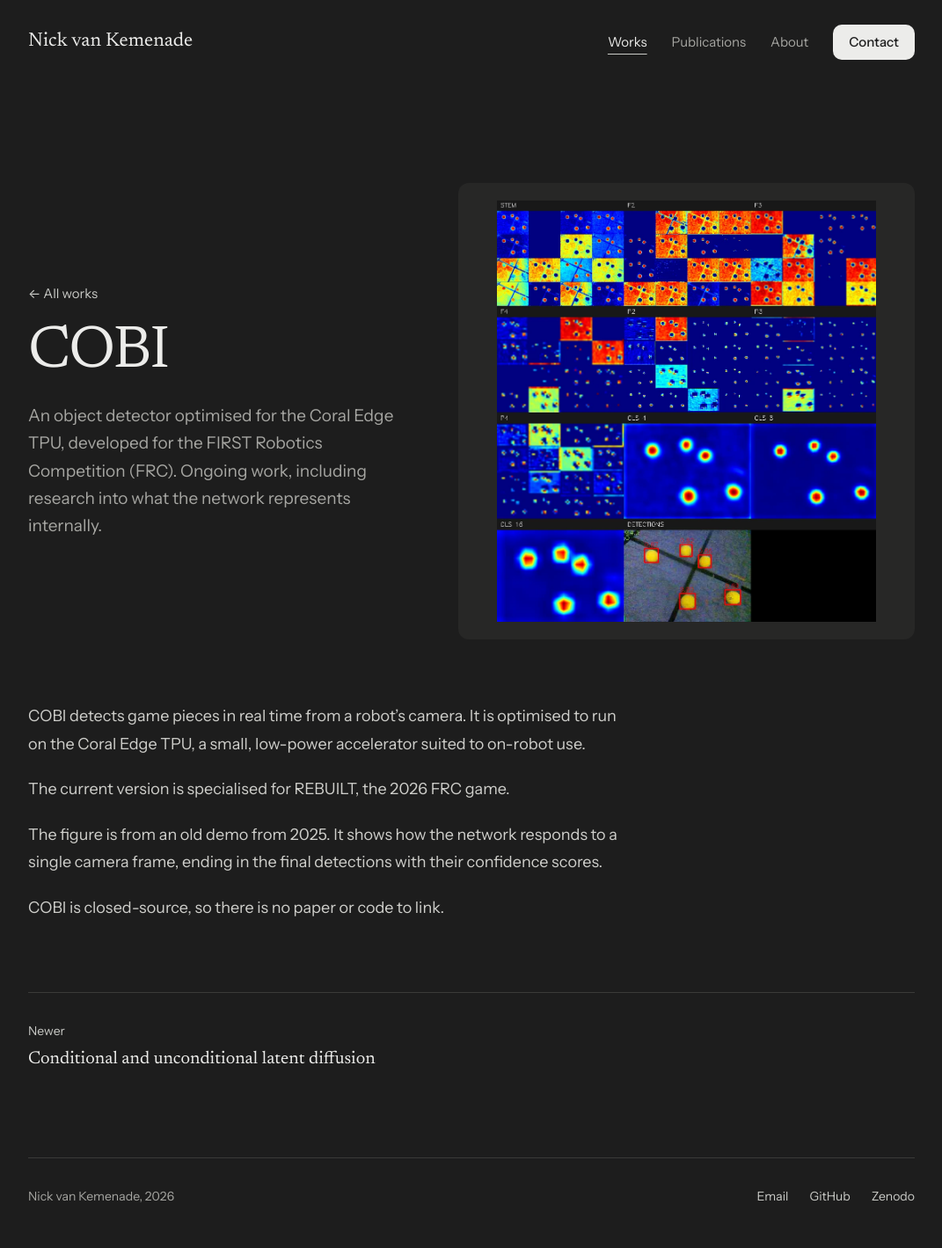
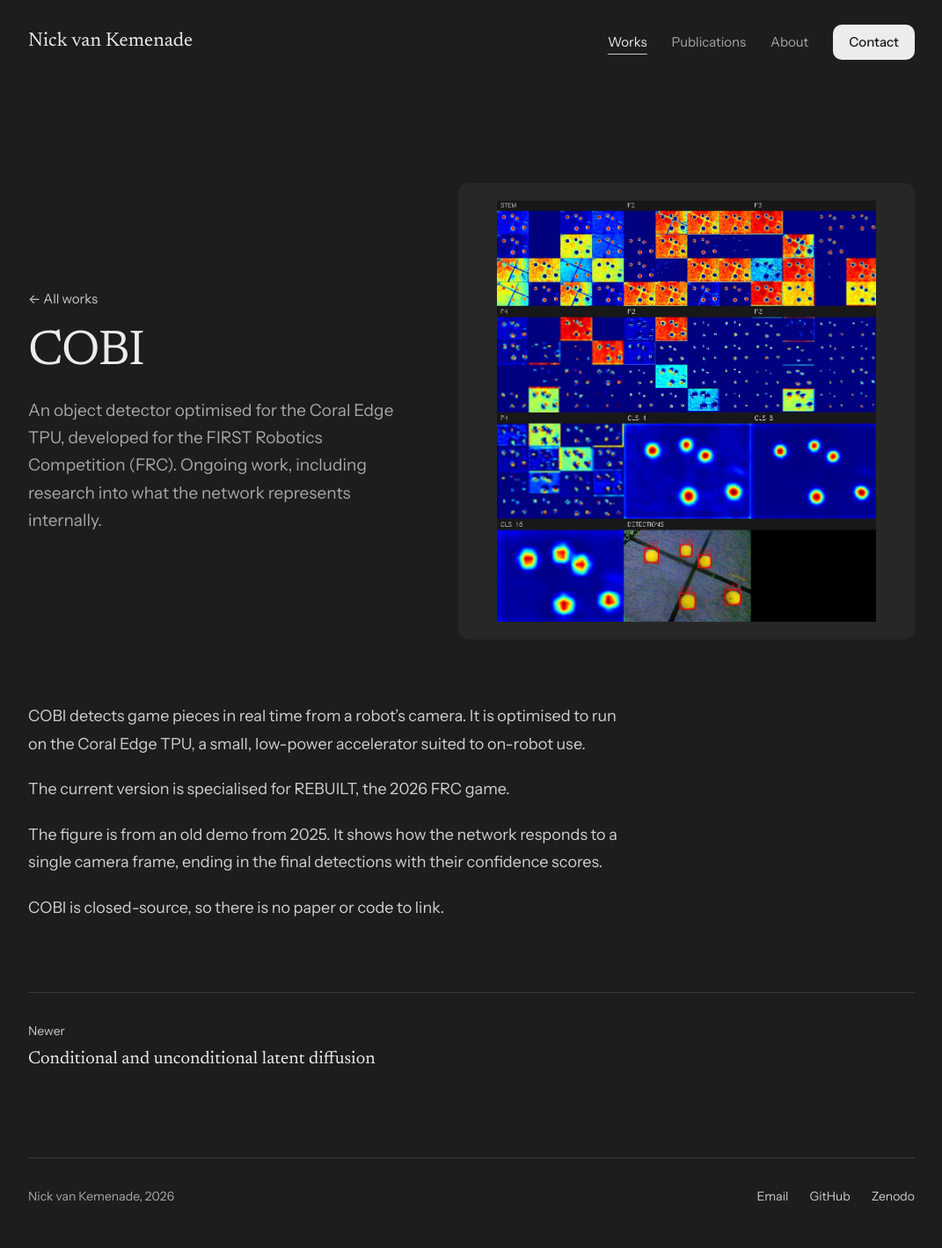
Before and after one commit to nickvankemenade-ai/nickvankemenade-ai.github.io, a Jekyll site: the page built from _works/cobi.md, in a window 1280 px wide. Shown: the whole page at 88% size, without its empty margins (104-1175 px from the left). Built offline with Jekyll 4.4.1, drawn with Linux system fonts in a browser that asks for light colours.

Commit message:
Load work page figures eagerly; smaller title beside figures
Co-Authored-By: Claude Opus 5.5 <noreply@anthropic.com>

```diff
--- a/_includes/media.html
+++ b/_includes/media.html
@@ -8,7 +8,7 @@
     {% if m.type == "video" %}
       <video src="{{ m.src | relative_url }}"{% if m.poster %} poster="{{ m.poster | relative_url }}"{% endif %} autoplay muted loop playsinline aria-label="{{ m.alt }}"></video>
     {% else %}
-      <img src="{{ m.src | relative_url }}" alt="{{ m.alt }}" loading="lazy">
+      <img src="{{ m.src | relative_url }}" alt="{{ m.alt }}" loading="{% if include.eager %}eager{% else %}lazy{% endif %}">
     {% endif %}
   {% else %}
     <div class="placeholder">{% if m.type == "video" %}Video{% else %}Image{% endif %} placeholder{% if m.alt %}: {{ m.alt }}{% endif %}</div>
--- a/_layouts/work.html
+++ b/_layouts/work.html
@@ -9,7 +9,7 @@ layout: default
       {% if page.summary %}<p class="lede">{{ page.summary }}</p>{% endif %}
       {% include links.html links=page.links %}
     </header>
-    {% if page.media %}{% include media.html media=page.media %}{% endif %}
+    {% if page.media %}{% include media.html media=page.media eager=true %}{% endif %}
   </div>
 
   <div class="prose">
--- a/assets/css/styles.css
+++ b/assets/css/styles.css
@@ -235,6 +235,7 @@ h1, h2, h3 { font-family: var(--serif); font-weight: 400; }
   padding: clamp(56px, 9vw, 112px) 0 72px;
 }
 .article-top.has-media .page-head { padding: 0; }
+.article-top.has-media .page-head h1 { font-size: clamp(36px, 4.4vw, 56px); }
 .placeholder {
   width: 100%;
   height: 100%;
```
